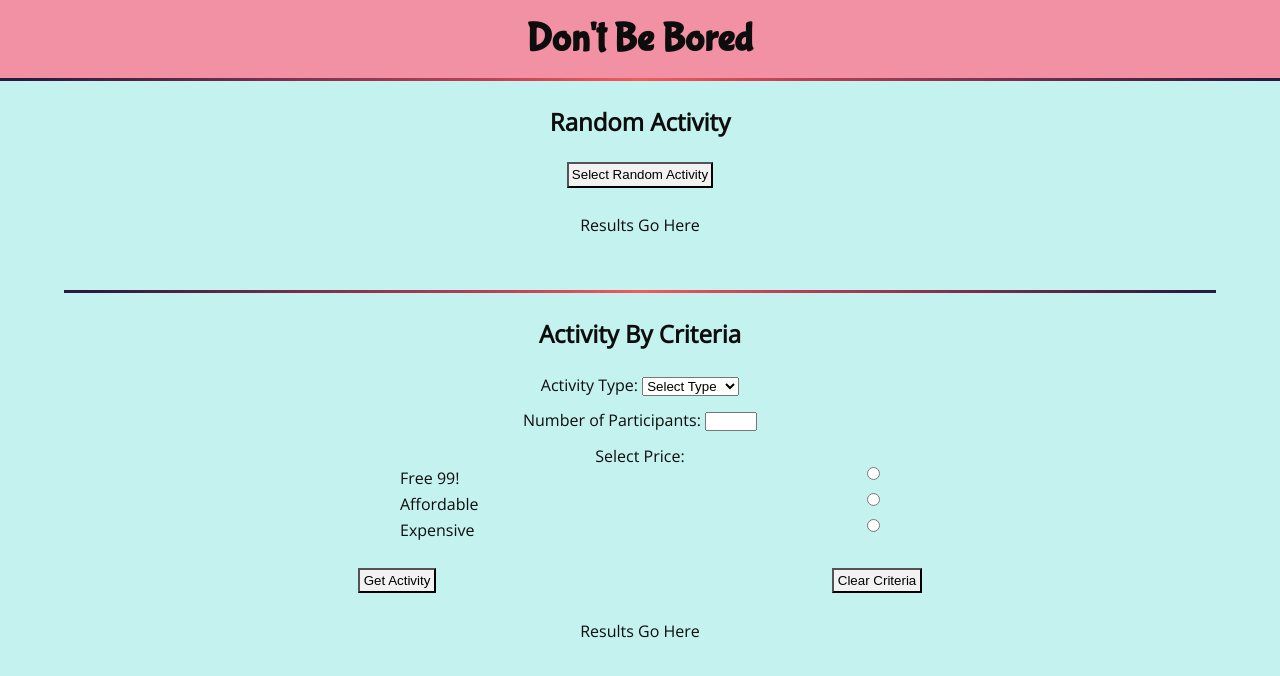
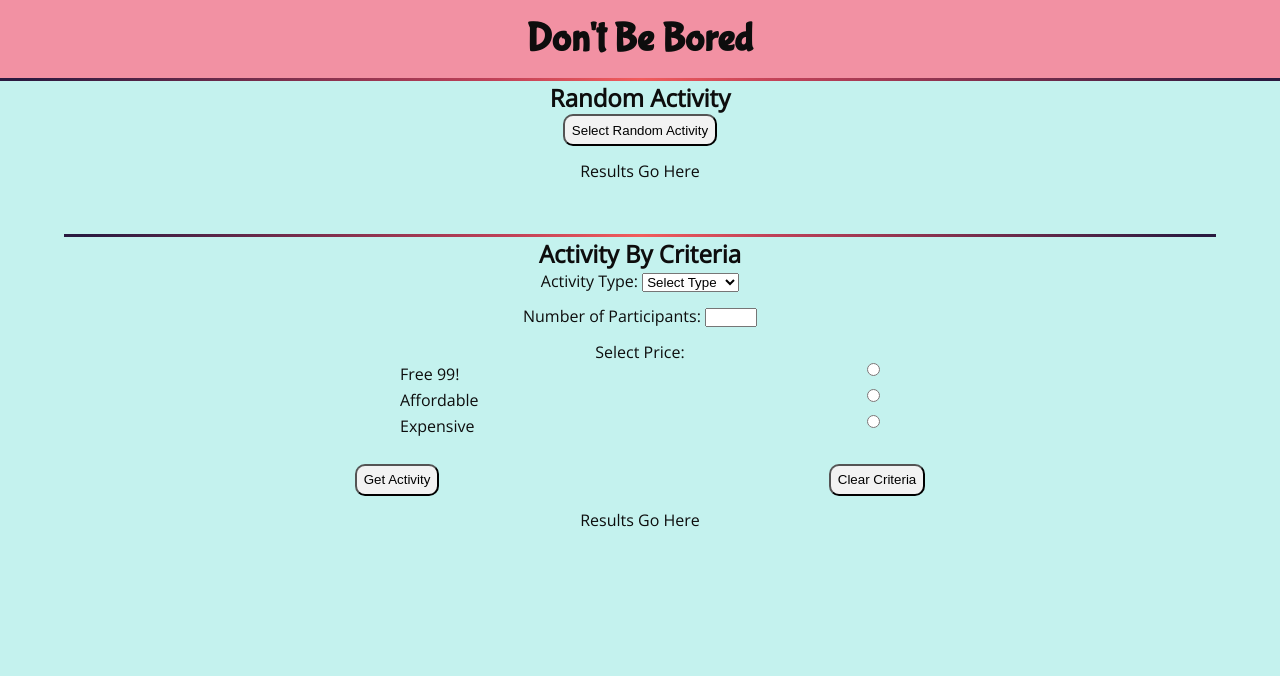
Before and after one commit to CrystalRedmon/nodeserver, a React (Create React App) app in the folder client/: page / in a window 1280 px wide. Shown: the top 676 px of the page. Built offline with nearby package versions, Linux system fonts and the light colour scheme.

Commit message:
change margin under h2. give button border-radius

```diff
--- a/client/src/components/ActitivyByCriteria/ActivityByCriteria.jsx
+++ b/client/src/components/ActitivyByCriteria/ActivityByCriteria.jsx
@@ -69,6 +69,7 @@ function ActivityByCriteria() {
 <div className='container'>
     <h2>Activity By Criteria</h2>
     <div className="criteria-container">
+
       <form onSubmit={getActivityByCriteria}>
         <label>Activity Type: </label>
         <select onChange={evt => setCriteria({ ...criteria, type: evt.target.value })} name='type' id='type'>
@@ -127,7 +128,7 @@ function ActivityByCriteria() {
       </form>
 
       <div>
-        {activity ? <p>{activity}</p> : <p>Results Go Here</p>}
+        {activity ? <p id="criteria-result">{activity}</p> : <p>Results Go Here</p>}
       </div>
 
     </div>
--- a/client/src/components/App/App.css
+++ b/client/src/components/App/App.css
@@ -52,19 +52,20 @@ h1{
 }
 
 h2 {
-  margin: 1em auto;
+  margin: 1em auto .5em auto`;
 }
 
 button {
-  margin: 0 auto 2em auto;
-  padding: .25em;
+  margin: 0 auto 1em auto;
+  padding: .5em;
   background-color: #F2F2F2;
+  border-radius: 10px;
 
 }
 
-.random-container {
+.random-container, .criteria-container {
   margin-bottom: 3em;
-  height: 5em;
+  height: 4.5em;
 }
 
 
@@ -87,6 +88,7 @@ form select, form input{
   align-items: left;
   flex-direction: column;
   justify-content: center;
+
 }
 
 #input-container div{
@@ -97,9 +99,9 @@ form select, form input{
 }
 
 
-/* TO ANIMATE THE RESULT */
+/*  */
 
-.random-result{
+#random-result, #criteria-result{
   color: var(--pink);
   font-weight: bolder;
   translate: 0 1em;
--- a/client/src/components/RandomActivity/RandomActivity.jsx
+++ b/client/src/components/RandomActivity/RandomActivity.jsx
@@ -31,7 +31,7 @@ function RandomActivity() {
                 </button>
 
                 <div >
-                    {randomActivity ? <p className="random-result">{randomActivity}</p> : <p>Results Go Here</p>}
+                    {randomActivity ? <p id="random-result">{randomActivity}</p> : <p>Results Go Here</p>}
                 </div>
             </div>
         </div>
```
